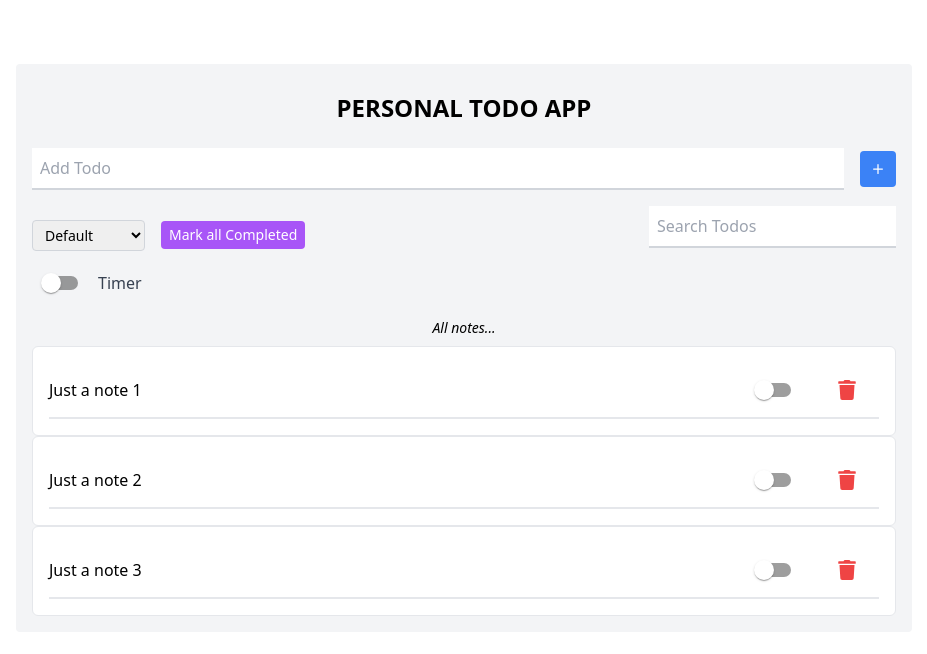
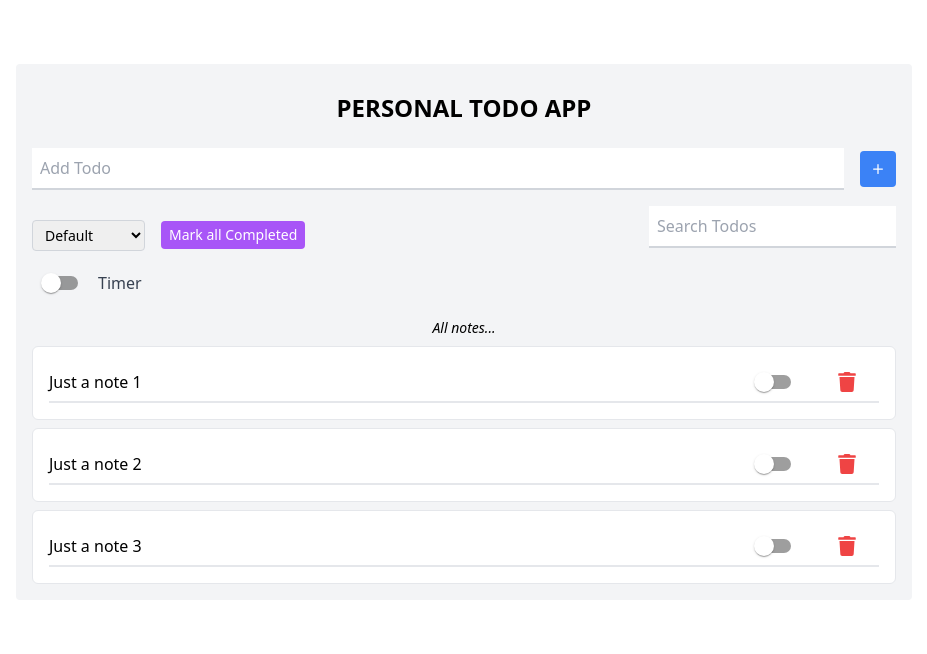
Before and after one commit to BaBiLeeee/training-redux, a React (Vite) app: page / in a window 1280 px wide. Shown: the top 654 px of the page, without its empty margins (176-1103 px from the left). Built offline with nearby package versions, Linux system fonts and the light colour scheme.

Commit message:
refactor: delete comment

```diff
--- a/src/components/TodoItem.jsx
+++ b/src/components/TodoItem.jsx
@@ -81,18 +81,9 @@ export const TodoItem = ({ todo }) => {
     }
 
     return (
-        <li className="flex justify-between border-b-2 py-2 gap-4" onClick={() => setIsEditing(true)}>
+        <li className="flex justify-between border-b-2" onClick={() => setIsEditing(true)}>
             <div className="flex items-center" >
                 {isEditing ? (
-                //     <input
-                //     type="text"
-                //     value={newText}
-                //     onChange={(e) => handleChangeNote(e.target.value)}
-                //     onKeyUp={handleKeyUp}
-                //     className="w-full h-10 px-4 py-2 rounded-lg border border-gray-300 bg-white text-gray-800 shadow-sm placeholder-gray-400 focus:outline-none focus:ring-2 focus:ring-blue-400 focus:border-blue-500 transition-all duration-200"
-                //     autoFocus
-                //     placeholder="Please text something..."
-                //   />
                     <TextField
                         hiddenLabel
                         defaultValue={newText}
@@ -100,6 +91,8 @@ export const TodoItem = ({ todo }) => {
                         onChange={(e) => handleChangeNote(e.target.value)}
                         onKeyUp={handleKeyUp}
                         onBlur={handleUpdate}
+                        fullWidth
+                        style={{ width: "100%" }}
                     />
                 ) : (
                     <span
--- a/src/components/TodoList.jsx
+++ b/src/components/TodoList.jsx
@@ -50,7 +50,7 @@ const TodoList = ({ searchValue }) => {
                                             {...provided.draggableProps}
                                             {...provided.dragHandleProps}
                                             style={provided.draggableProps.style}
-                                            className="p-4 border rounded-md cursor-pointer bg-white"
+                                            className="p-4 border rounded-md cursor-pointer bg-white mt-2"
                                         >
                                             <TodoItem key={todo.id} todo={todo} />
                                         </div>
```
Lines whose indentation alone changed are shown as unchanged.
